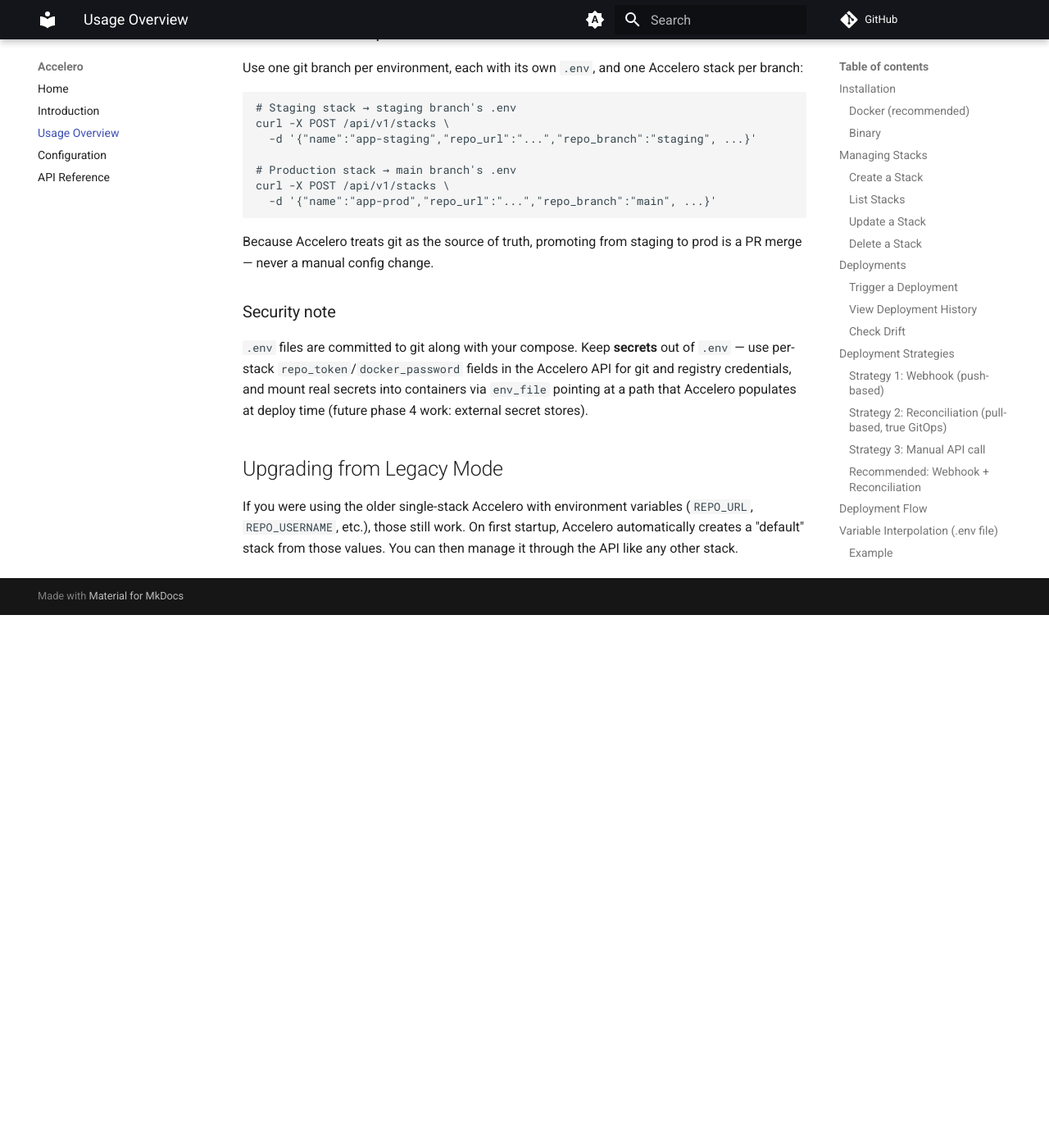
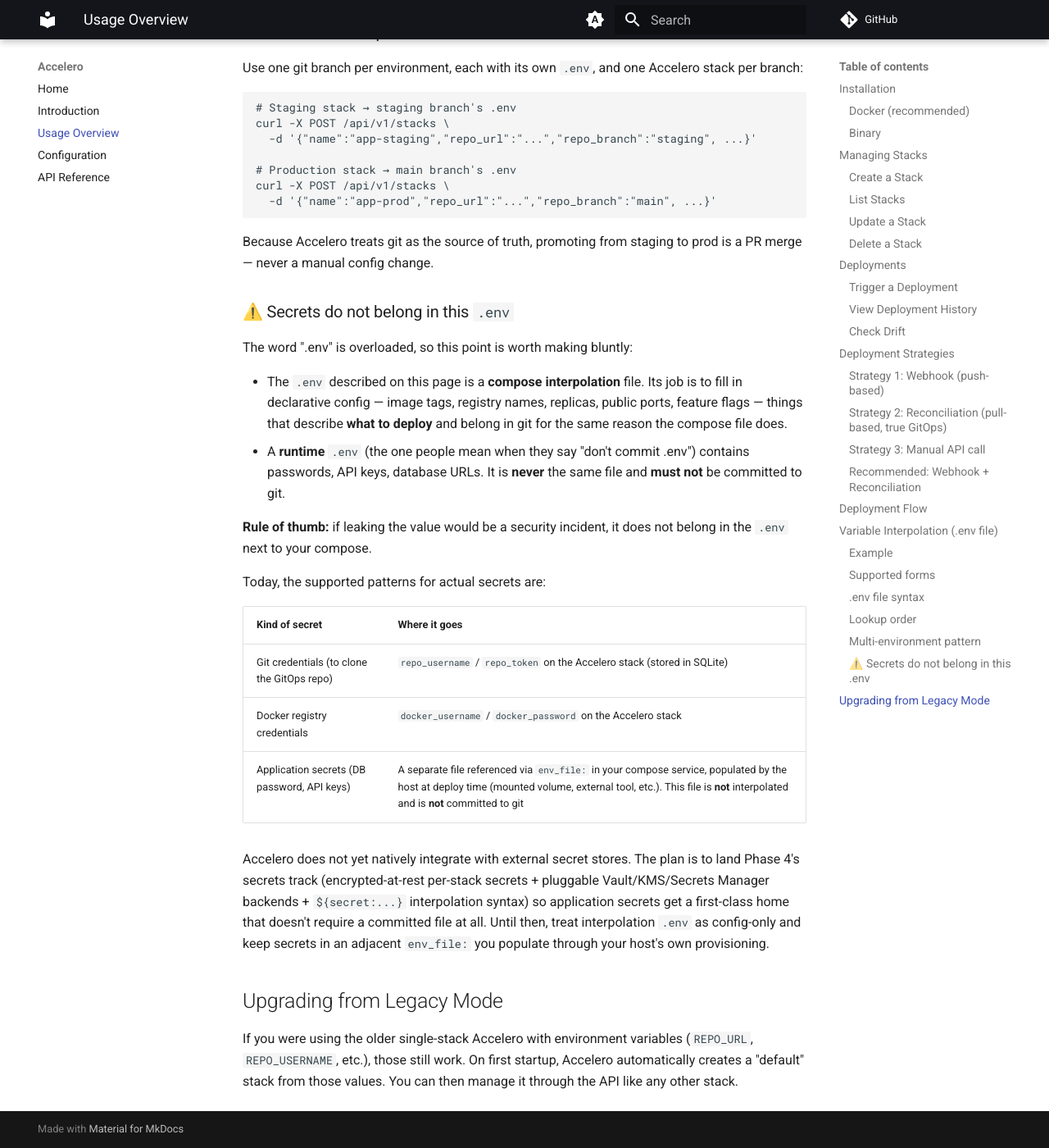
Before and after one commit to arbianshkodra/accelero, an MkDocs documentation site: the page built from docs/usage-overview.md, in a window 1280 px wide and 1400 px high, scrolled down 6818 px. Shown: the whole window at 82% size. Built offline with MkDocs 1.6.1 and Material for MkDocs 9.7.7, drawn with Linux system fonts in a browser that asks for light colours; comment, search, counter and statistics services are not loaded; before the commit the page ends 7568 px from its top, so only the background shows below that.

Commit message:
docs: harden secrets warnings; flesh out Phase 4 secrets track
The interpolation `.env` is for declarative config (tags, registries,
ports, flags) and is committed to git.  It is emphatically NOT for
secrets.  Make that boundary impossible to miss and give users a clear
picture of where real secrets will live:

- docs/usage-overview.md: "Security note" replaced with a prominent
  "Secrets do not belong in this .env" subsection that draws the
  committed-config vs runtime-secret distinction, shows today's
  supported pattern for each kind of secret, and points at Phase 4 for
  the first-class secret path.

- samples/.env: header rewritten to warn explicitly that the file is
  not for secrets, with a compact summary of the three paths that ARE
  for secrets (stack API fields, env_file at runtime, Phase 4 external
  stores).

- ROADMAP.md Phase 4: expanded from two small stubs into a full secrets
  track with a guiding principle, four concrete sub-sections, and
  specific mechanisms:
    * Per-field AEAD encryption at rest with KMS-sourced master key
    * Per-stack secrets API with tmpfs-mounted env_file injection at
      deploy time
    * Pluggable external backends (Vault, AWS Secrets Manager, GCP,
      Azure)
    * ${secret:...} reference syntax resolved at deploy time (never
      substituted back into the compose on disk)
    * CLI + UI ergonomics (write-only fields, masked display, drift
      detection for unresolvable references)

```diff
--- a/docs/usage-overview.md
+++ b/docs/usage-overview.md
@@ -282,9 +282,24 @@
 
 Because Accelero treats git as the source of truth, promoting from staging to prod is a PR merge — never a manual config change.
 
-### Security note
+### ⚠️ Secrets do not belong in this `.env`
 
-`.env` files are committed to git along with your compose. Keep **secrets** out of `.env` — use per-stack `repo_token`/`docker_password` fields in the Accelero API for git and registry credentials, and mount real secrets into containers via `env_file` pointing at a path that Accelero populates at deploy time (future phase 4 work: external secret stores).
+The word ".env" is overloaded, so this point is worth making bluntly:
+
+- The `.env` described on this page is a **compose interpolation** file. Its job is to fill in declarative config — image tags, registry names, replicas, public ports, feature flags — things that describe **what to deploy** and belong in git for the same reason the compose file does.
+- A **runtime** `.env` (the one people mean when they say "don't commit .env") contains passwords, API keys, database URLs. It is **never** the same file and **must not** be committed to git.
+
+**Rule of thumb:** if leaking the value would be a security incident, it does not belong in the `.env` next to your compose.
+
+Today, the supported patterns for actual secrets are:
+
+| Kind of secret | Where it goes |
+|----------------|---------------|
+| Git credentials (to clone the GitOps repo) | `repo_username` / `repo_token` on the Accelero stack (stored in SQLite) |
+| Docker registry credentials | `docker_username` / `docker_password` on the Accelero stack |
+| Application secrets (DB password, API keys) | A separate file referenced via `env_file:` in your compose service, populated by the host at deploy time (mounted volume, external tool, etc.). This file is **not** interpolated and is **not** committed to git |
+
+Accelero does not yet natively integrate with external secret stores. The plan is to land Phase 4's secrets track (encrypted-at-rest per-stack secrets + pluggable Vault/KMS/Secrets Manager backends + `${secret:...}` interpolation syntax) so application secrets get a first-class home that doesn't require a committed file at all. Until then, treat interpolation `.env` as config-only and keep secrets in an adjacent `env_file:` you populate through your host's own provisioning.
 
 ## Upgrading from Legacy Mode
 
```
Also changed, not shown: ROADMAP.md (+29 -8 lines), 1 other file.
